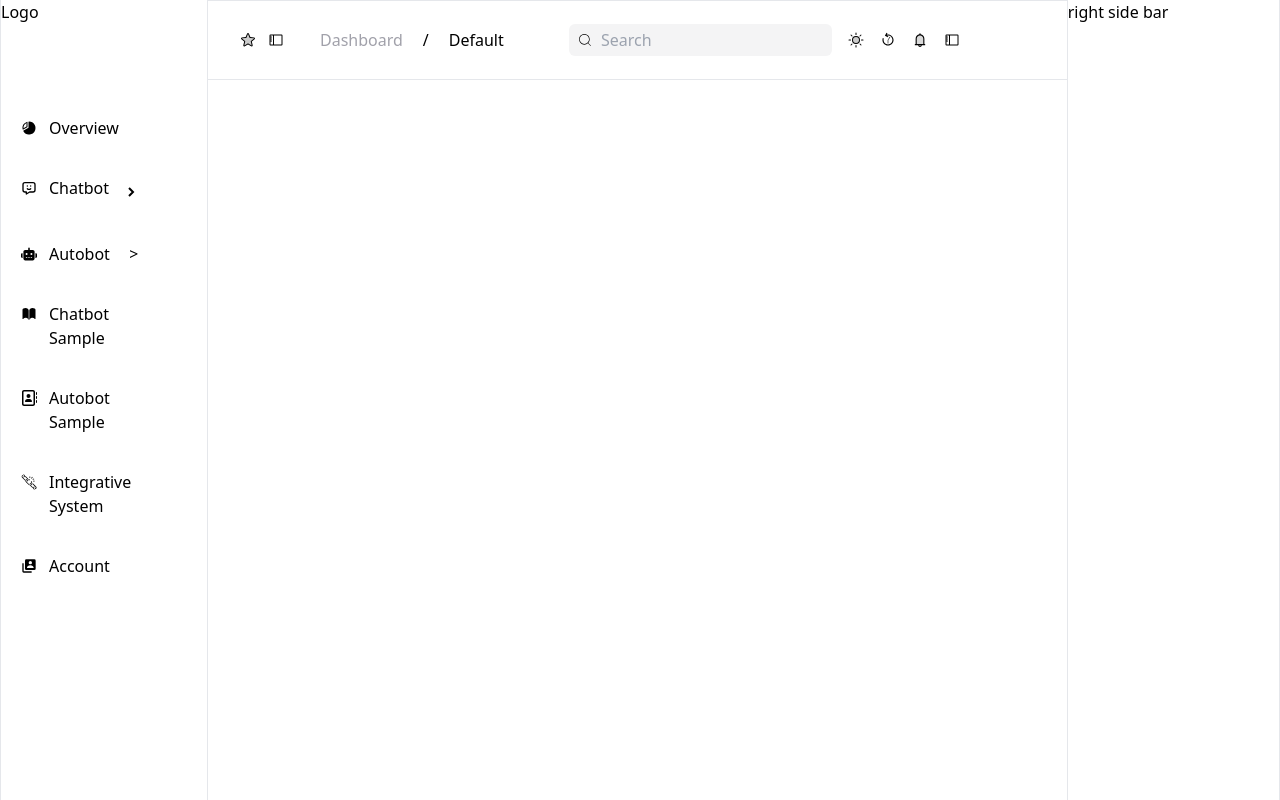
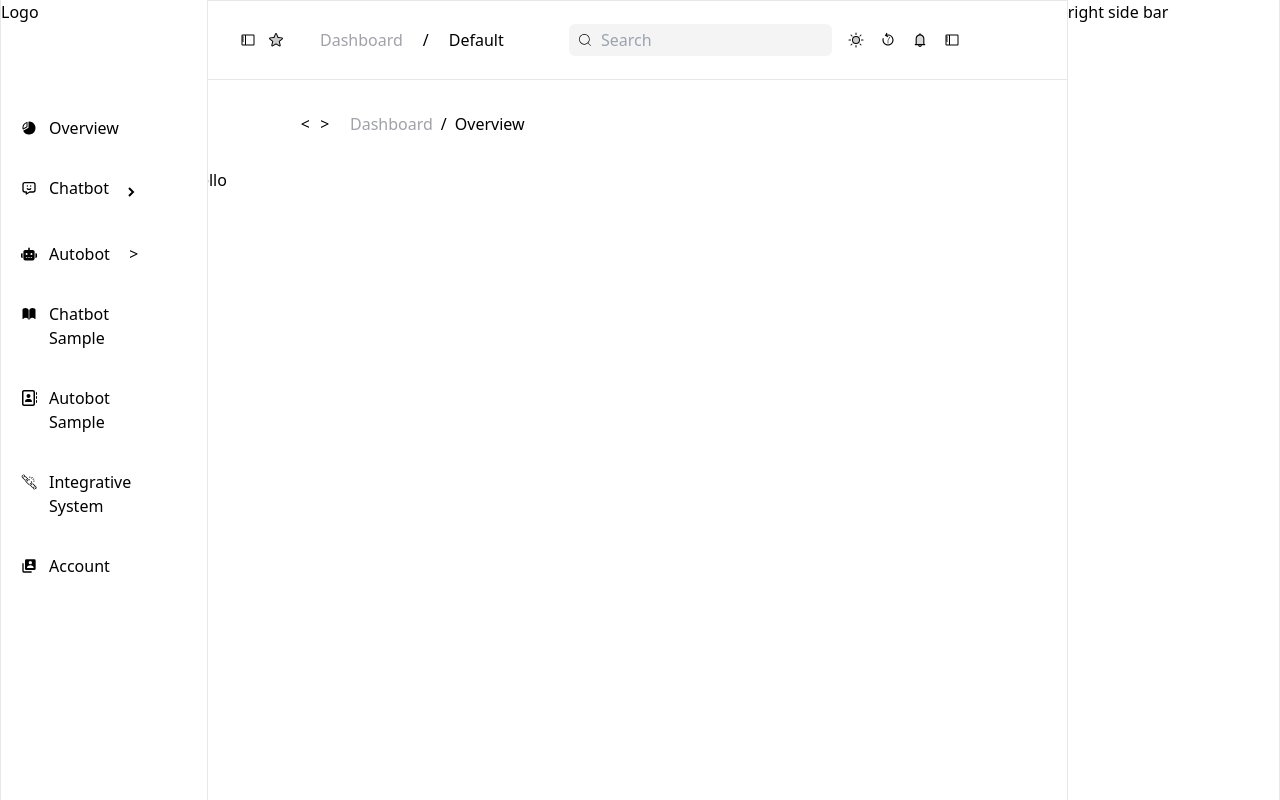
Before and after one commit to raheem-dotgit/DataAgen.io, a React (Create React App) app in the folder app/: page / in a window 1280 px wide. Built offline with nearby package versions, Linux system fonts and the light colour scheme.

Commit message:
added dashboard section

```diff
--- a/app/package.json
+++ b/app/package.json
@@ -38,6 +38,7 @@
     ]
   },
   "devDependencies": {
-    "tailwindcss": "^3.4.6"
+    "tailwindcss": "^3.4.6",
+    "typescript": "^5.5.4"
   }
 }
--- a/app/public/index.html
+++ b/app/public/index.html
@@ -24,7 +24,7 @@
       work correctly both with client-side routing and a non-root public URL.
       Learn how to configure a non-root public URL by running `npm run build`.
     -->
-    <title>React App</title>
+    <title>DataAgent.io</title>
   </head>
   <body>
     <noscript>You need to enable JavaScript to run this app.</noscript>
--- a/app/src/App.js
+++ b/app/src/App.js
@@ -2,14 +2,16 @@ import './index.css';
 import Navbar from './components/Navbar';
 import Sidebar from './components/Sidebar';
 import RightSideBar from './components/RightSideBar';
+import Dashboards from './components/Dashboards';
 
 function App() {
   return (
     <>
-    <div className='main-div'>
+    <div className='grid grid-flow-row'>
     <Sidebar></Sidebar>
     <Navbar></Navbar>
     <RightSideBar></RightSideBar>
+    <Dashboards/>
     </div>
 
     </>
--- /dev/null
+++ b/app/src/components/Dashboards.js
@@ -0,0 +1,28 @@
+
+
+
+const Dashboards = () => {
+
+
+
+return(
+ <div className="sm:bg-white flex flex-col h-full w-[1100px] align-middle justify-center ml-[190px]">
+  <div className="sm:flex flex-col  justify-start items-start ml-20 p-8">
+   <button className="flex-col -rotate-90 inline-block absolute">^</button>
+   <button className="inline-block rotate-90 absolute ml-4">^</button>
+     <ul className="sm:flex flex-row gap-2 mx-12">
+    <li className="text-zinc-400 font-thin">Dashboard</li>
+    <li>/</li>
+    <li>Overview</li>
+  </ul>
+  </div>
+  <div className="">
+  <h1>
+   hello
+  </h1>
+  </div>
+ </div>
+)
+}
+
+export default Dashboards
--- a/app/src/components/Navbar.js
+++ b/app/src/components/Navbar.js
@@ -16,10 +16,10 @@ const Navbar = () =>
 return(
 
  <>
-<nav className="sm:bg-white flex-row h-20 items-center justify-start w-full inline-flex border-y left-100 flex-wrap">
+<nav className="sm:bg-white flex-row h-20 items-center justify-start w-full inline-flex border-y flex-wrap">
 <ul className="inline-flex absolute left-60 gap-3">
+  <li><PiSidebar/></li>
   <li><PiStarDuotone/></li>
-  <li><PiSidebar/></li>
 </ul>
   <ul className="sm:flex flex-row gap-5 mx-80">
     <li className="text-zinc-400 font-thin">Dashboard</li>
--- a/app/src/components/Sidebar.js
+++ b/app/src/components/Sidebar.js
@@ -4,7 +4,6 @@ import { FaRobot } from "react-icons/fa6";
 import { IoIosBook } from "react-icons/io";
 import { FaRegAddressBook } from "react-icons/fa6";
 import { GiBreakingChain } from "react-icons/gi";
-
 import { BiSolidUserAccount } from "react-icons/bi";
 import React, { useState } from 'react';
 
--- a/app/tailwind.config.js
+++ b/app/tailwind.config.js
@@ -2,6 +2,7 @@
 module.exports = {
   content: [
     "./src/**/*.{js,jsx,ts,tsx}",
+    "app/**/*.{ts,tsx}", "components/**/*.{ts,tsx}"
   ],
   theme: {
     extend: {},
```
Also changed, not shown: app/src/index.css (line endings or trailing spaces), 1 other file (tests, documents, lock files or other folders).
